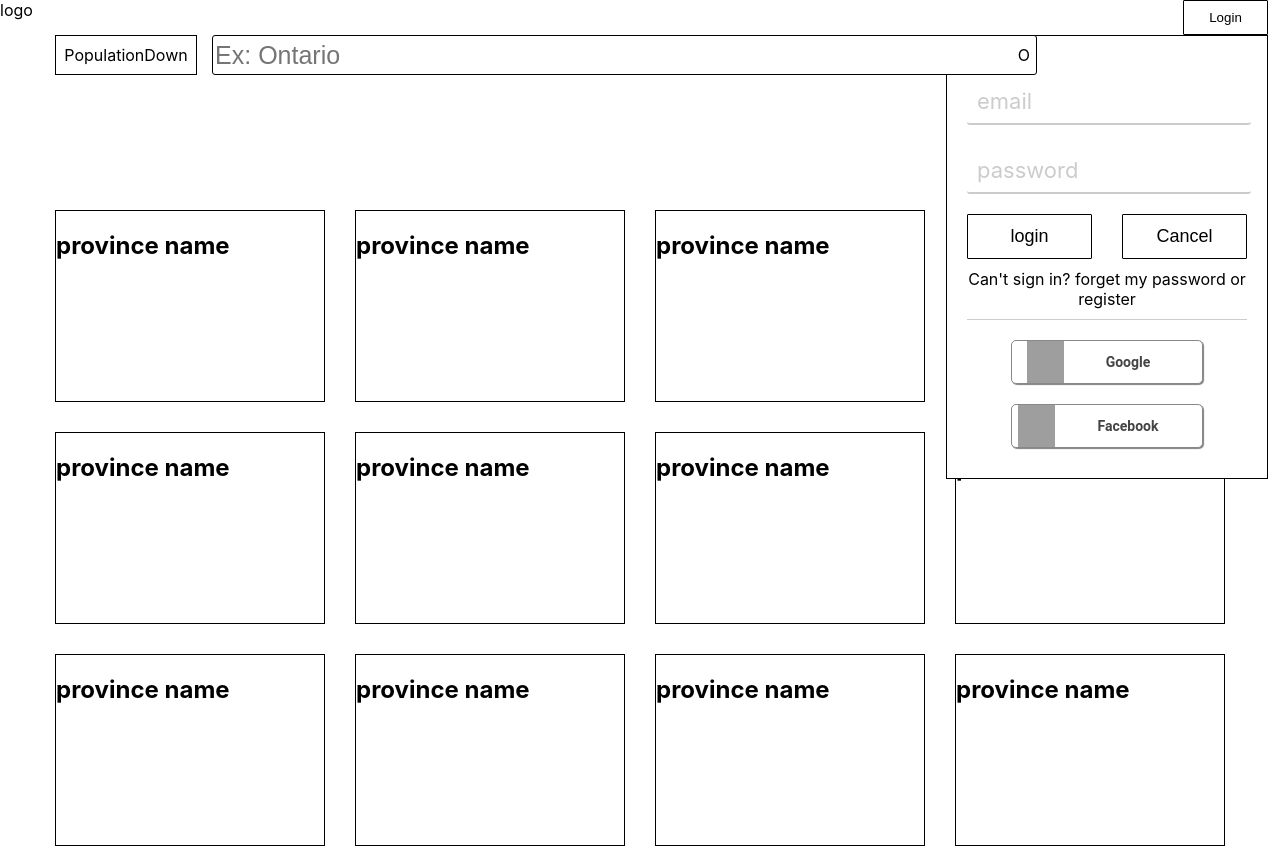
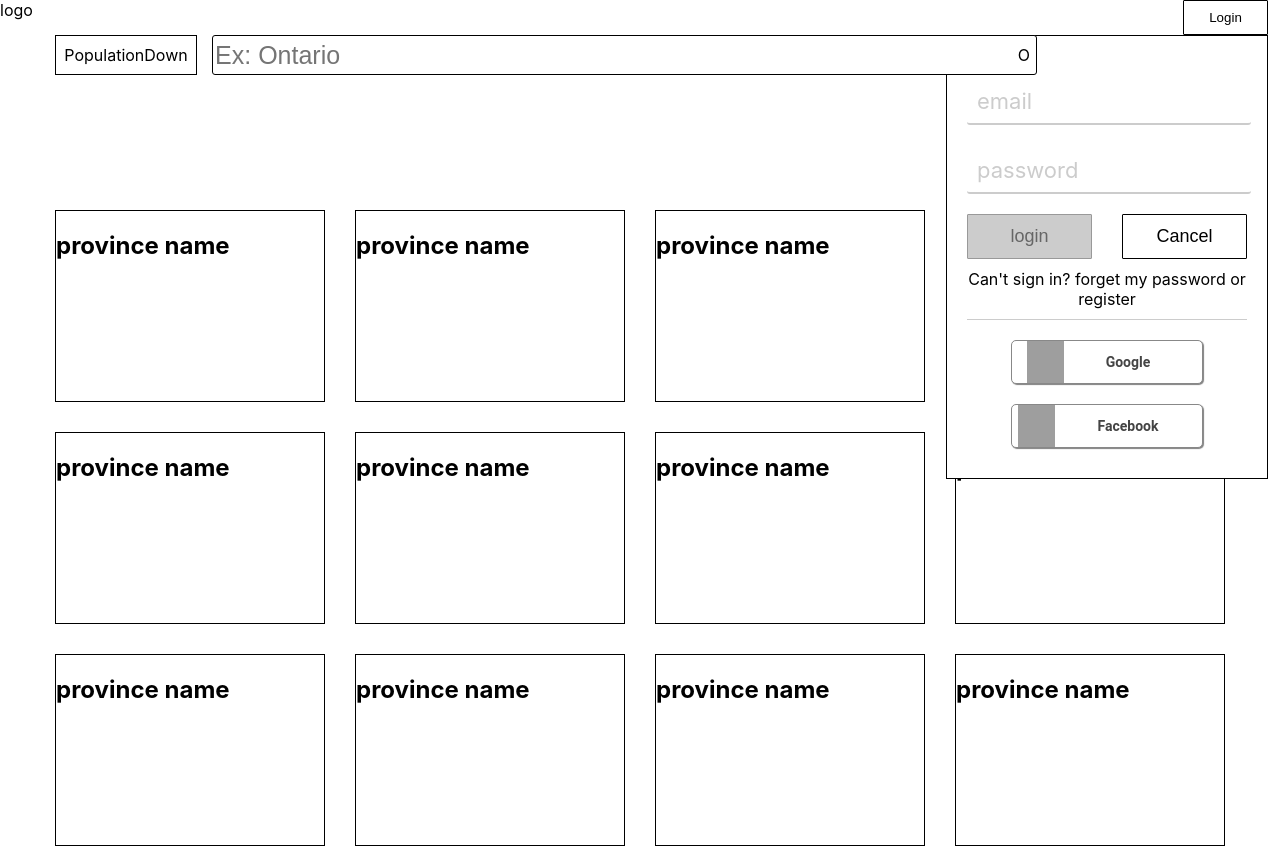
Before and after one commit to leost3/collegecanada, a React (Create React App) app: page / in a window 1280 px wide. Shown: the top 848 px of the page. Built offline with nearby package versions, Linux system fonts and the light colour scheme; grey boxes are pictures that could not be loaded.

Commit message:
login form authentication

```diff
--- a/src/shared/components/FormComponents/InputForm.js
+++ b/src/shared/components/FormComponents/InputForm.js
@@ -1,10 +1,11 @@
-import React, { useReducer } from "react";
+import React, { useReducer, useEffect } from "react";
 import "./InputForm.scss";
 import { validate } from "../../utils/validators";
 
 const inputReducer = (state, action) => {
   switch (action.type) {
     case "CHANGE":
+      console.log(state);
       return {
         ...state,
         value: action.value,
@@ -20,9 +21,14 @@ const inputReducer = (state, action) => {
   }
 };
 
-const InputForm = ({ type, label, validators, errorMessage, disabled }) => {
-  console.log(validators);
-
+const InputForm = ({
+  type,
+  label,
+  validators,
+  errorMessage,
+  onInputChangeHandler,
+  name
+}) => {
   const [inputState, dispatch] = useReducer(inputReducer, {
     value: "",
     isValid: false,
@@ -43,9 +49,17 @@ const InputForm = ({ type, label, validators, errorMessage, disabled }) => {
     });
   };
 
+  const { value, isValid } = inputState;
+
+  useEffect(() => {
+    onInputChangeHandler(name, value, isValid);
+  }, [name, value, isValid, onInputChangeHandler]);
+
   return (
     <div className="input-group">
       <input
+        type={type}
+        name={name}
         className={`form-input ${
           !inputState.isValid && inputState.isTouched
             ? "form-input--invalid"
--- a/src/shared/components/UIElements/LoginWindow/LoginWindow.js
+++ b/src/shared/components/UIElements/LoginWindow/LoginWindow.js
@@ -1,4 +1,4 @@
-import React from "react";
+import React, { useCallback, useReducer } from "react";
 import "./LoginWindow.scss";
 
 import SocialmediaSigninButton from "../../FormComponents/SocialmediaSigninButton";
@@ -7,30 +7,92 @@ import InputForm from "../../FormComponents/InputForm";
 
 import { VALIDATOR__REQUIRED } from "../../../utils/validators";
 
-const LoginWindow = ({ closeLogin, authenticateUser }) => {
+const formReducer = (state, action) => {
+  switch (action.type) {
+    case "INPUT_CHANGE":
+      let isFormValid = true;
+      for (const inputName in state.inputs) {
+        if (inputName === action.inputName) {
+          isFormValid = isFormValid && action.isValid;
+        } else {
+          isFormValid = isFormValid && state.inputs[inputName].isValid;
+        }
+      }
+      return {
+        ...state,
+        inputs: {
+          ...state.inputs,
+          [action.inputName]: {
+            value: action.value,
+            isValid: action.isValid
+          }
+        },
+        isFormValid: isFormValid
+      };
+    default:
+      return state;
+  }
+};
+
+const LoginWindow = ({ closeLogin }) => {
+  const [formState, dispatch] = useReducer(formReducer, {
+    inputs: {
+      email: {
+        value: "",
+        isValid: false
+      },
+      password: {
+        value: "",
+        isValid: false
+      }
+    },
+    isFormValid: false
+  });
+
+  const onInputChangeHandler = useCallback((name, value, isValid) => {
+    dispatch({
+      type: "INPUT_CHANGE",
+      inputName: name,
+      value,
+      isValid
+    });
+  }, []);
+
+  const email = formState.inputs.email.value;
+  const password = formState.inputs.password.value;
+  // const {email, password} = formState.inputs[]
+  const authenticateUser = (e, email, password) => {
+    e.preventDefault();
+    closeLogin();
+    console.log(email, password);
+  };
+
   return (
     <div className="popover">
-      <form onSubmit={authenticateUser}>
+      <form onSubmit={event => authenticateUser(event, email, password)}>
         <div className="popover-inputs">
           <InputForm
-            type="email"
+            name="email"
             height="35"
             fontSize="25"
             label="email"
             validators={[VALIDATOR__REQUIRED()]}
-            errorMessage="Please, enter a valid e-mail"
+            errorMessage="E-mail field can not be blank"
+            onInputChangeHandler={onInputChangeHandler}
           />
           <InputForm
+            name="password"
             type="password"
             height="35"
             fontSize="25"
             label="password"
             validators={[VALIDATOR__REQUIRED()]}
             errorMessage="Password can not be empty"
+            onInputChangeHandler={onInputChangeHandler}
           />
         </div>
         <div className="popover-buttons">
-          <Button size="large" type="submit">
+          <Button size="large" type="submit" disabled={!formState.isFormValid}>
             login
           </Button>
           <Button size="large" type="button" onClick={closeLogin}>
--- a/src/shared/utils/validators.js
+++ b/src/shared/utils/validators.js
@@ -1,16 +1,21 @@
 const VALIDATOR_TYPE_REQUIRED = "REQUIRED";
+const VALIDATOR_TYPE_EMAIL = "EMAIL";
 
 export const VALIDATOR__REQUIRED = () => ({
   type: VALIDATOR_TYPE_REQUIRED
 });
+export const VALIDATOR__EMAIL = () => ({
+  type: VALIDATOR_TYPE_EMAIL
+});
 
 export const validate = (value, validators) => {
-  console.log(validators)
   let isValid = true;
   for (const validator of validators) {
     if (validator.type === VALIDATOR_TYPE_REQUIRED) {
       isValid = isValid && value.trim().length > 0;
     }
+    if (validator.type === VALIDATOR_TYPE_EMAIL) {
+    }
   }
 
   return isValid;
```
